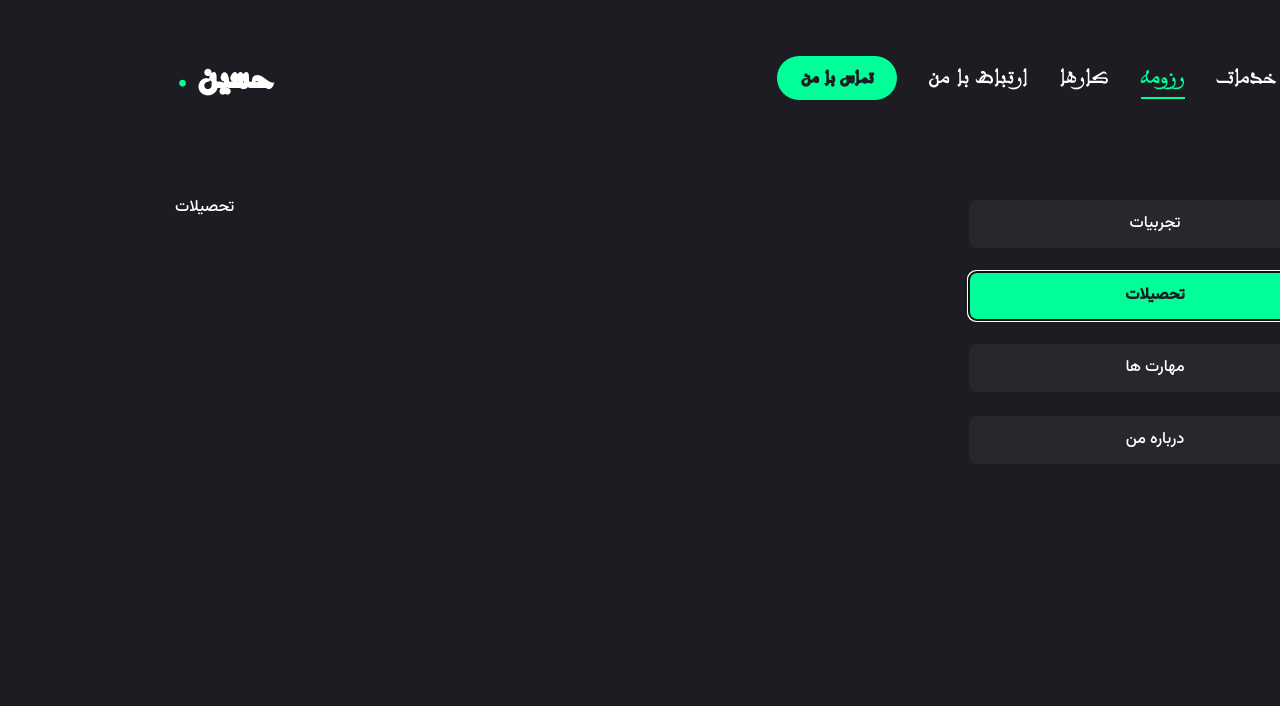
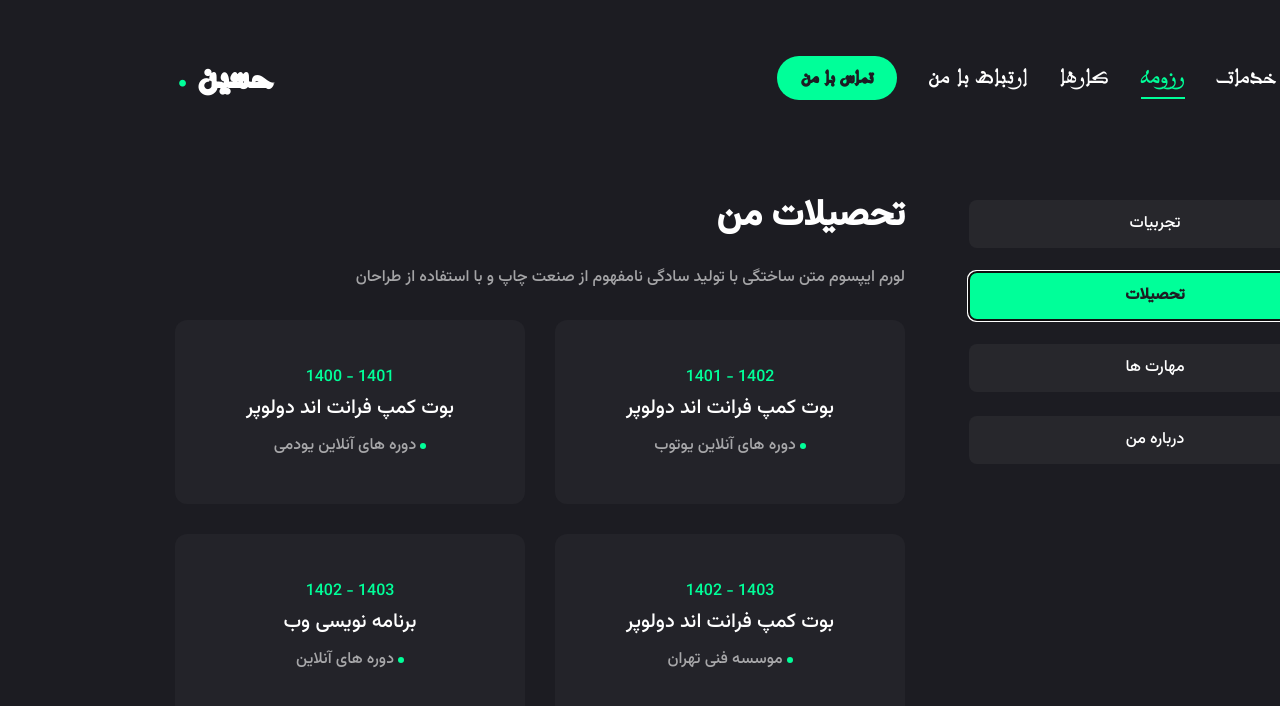
Before and after one commit to Hossein1371za/aboutme-nextjs-tailwind-shadcn, a Next.js app: page /resume in a window 1280 px wide. Both pictures are taken after a click on the tab "تحصیلات". Shown: the top 706 px of the page. Built offline with nearby package versions, Linux system fonts and the light colour scheme.

Commit message:
resume education section

```diff
--- a/app/resume/page.jsx
+++ b/app/resume/page.jsx
@@ -207,7 +207,26 @@ const Resume = () => {
             </TabsContent>
             {/* education */}
             <TabsContent value="تحصیلات" className="w-full">
-              تحصیلات
+            <div className="flex flex-col gap-[30px] text-center xl:text-right">
+                <h3 className="text-4xl font-bold">{education.title}</h3>
+                <p className="text-white/60 mx-auto xl:mx-0 w-[600px] xl:w-full">
+                  {education.description}
+                </p>
+                <ScrollArea className="h-[400px]">
+                  <ul className="grid grid-cols-1 lg:grid-cols-2 gap-[30px]">
+                    {education.items.map((item,index)=>(
+                      <li key={index} className="bg-[#232329] h-[184px] py-6 px-10 rounded-xl flex flex-col justify-center items-center gap-1">
+                        <span className="text-accent">{item.duration}</span>
+                        <h3 className="text-xl mb-2">{item.degree}</h3>
+                        <div className="flex items-center gap-1">
+                          <p className="text-white/60">{item.institution}</p>
+                          <span className="w-[6px] h-[6px] rounded-full bg-accent"></span>
+                        </div>
+                      </li>
+                    ))}
+                  </ul>
+                </ScrollArea>
+              </div>
             </TabsContent>
             {/* skills */}
             <TabsContent value="مهارت ها" className="w-full">
```
